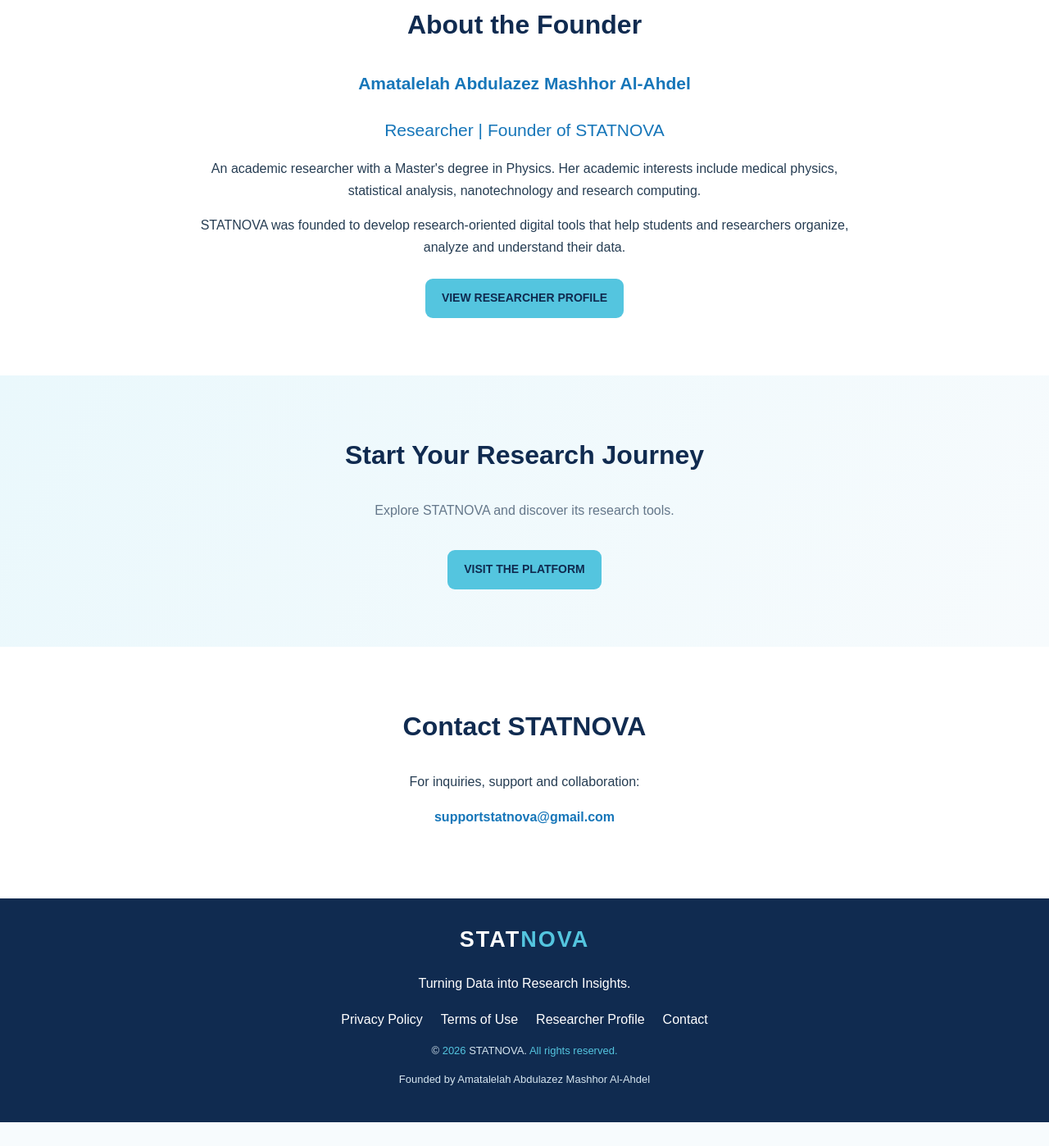
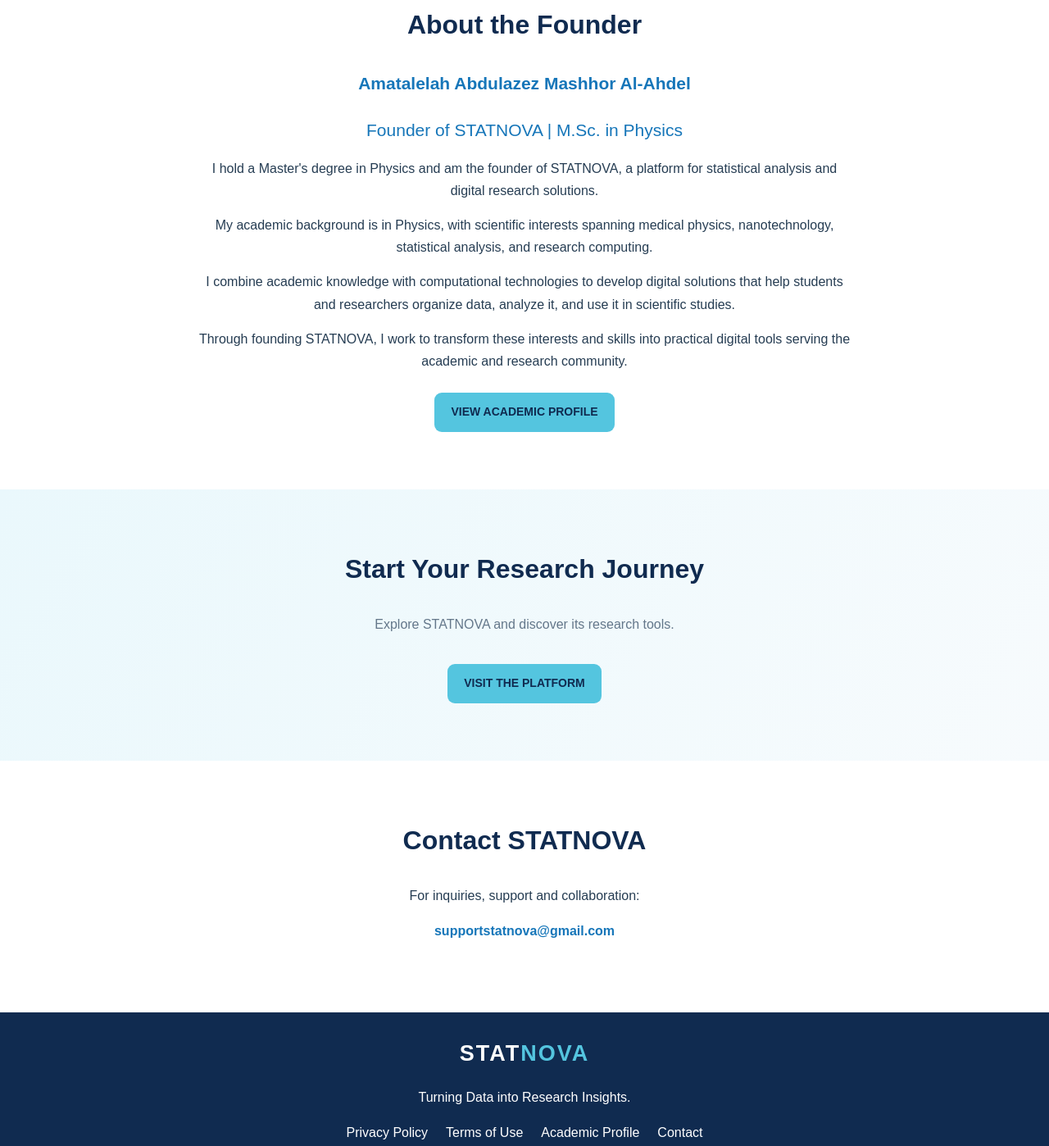
Before and after one commit to aa773813191-source/statnova-website, a plain HTML site: page index.html in a window 1280 px wide. Shown: the part 1941-3339 px from the top of the page at 82% size. Before the commit the page ends 3310 px from the top, so only its background shows below. Drawn offline with Linux system fonts and the light colour scheme.

Commit message:
Align homepage founder identity and bilingual profile

```diff
--- a/index.html
+++ b/index.html
@@ -507,6 +507,7 @@ html[dir="rtl"] .intro {
 
 <!-- FOUNDER -->
 <section class="about" id="developer">
+
   <h2 class="section-title"
       data-en="About the Founder"
       data-ar="عن المؤسسة">
@@ -520,29 +521,40 @@ html[dir="rtl"] .intro {
   </h3>
 
   <p class="developer-name"
-     data-en="Researcher | Founder of STATNOVA"
-     data-ar="باحثة | مؤسسة STATNOVA">
-    Researcher | Founder of STATNOVA
+     data-en="Founder of STATNOVA | M.Sc. in Physics"
+     data-ar="مؤسسة STATNOVA | حاصلة على الماجستير في الفيزياء">
+    Founder of STATNOVA | M.Sc. in Physics
   </p>
 
-  <p data-en="An academic researcher with a Master's degree in Physics. Her academic interests include medical physics, statistical analysis, nanotechnology and research computing."
-     data-ar="باحثة أكاديمية حاصلة على درجة الماجستير في الفيزياء. تتركز اهتماماتها الأكاديمية في الفيزياء الطبية والتحليل الإحصائي وتقنية النانو والحوسبة البحثية.">
-    An academic researcher with a Master's degree in Physics. Her academic interests include medical physics, statistical analysis, nanotechnology and research computing.
+  <p data-en="I hold a Master's degree in Physics and am the founder of STATNOVA, a platform for statistical analysis and digital research solutions."
+     data-ar="حاصلة على درجة الماجستير في الفيزياء، ومؤسسة منصة STATNOVA للتحليل الإحصائي والحلول البحثية الرقمية.">
+    I hold a Master's degree in Physics and am the founder of STATNOVA, a platform for statistical analysis and digital research solutions.
   </p>
 
-  <p data-en="STATNOVA was founded to develop research-oriented digital tools that help students and researchers organize, analyze and understand their data."
-     data-ar="أسست STATNOVA بهدف تطوير أدوات رقمية بحثية تساعد الطلاب والباحثين على تنظيم بياناتهم وتحليلها وفهم نتائجها.">
-    STATNOVA was founded to develop research-oriented digital tools that help students and researchers organize, analyze and understand their data.
+  <p data-en="My academic background is in Physics, with scientific interests spanning medical physics, nanotechnology, statistical analysis, and research computing."
+     data-ar="تتمحور خلفيتي الأكاديمية حول الفيزياء، وتشمل اهتماماتي العلمية الفيزياء الطبية، وتقنية النانو، والتحليل الإحصائي، والحوسبة البحثية.">
+    My academic background is in Physics, with scientific interests spanning medical physics, nanotechnology, statistical analysis, and research computing.
+  </p>
+
+  <p data-en="I combine academic knowledge with computational technologies to develop digital solutions that help students and researchers organize data, analyze it, and use it in scientific studies."
+     data-ar="أجمع في عملي بين التأهيل الأكاديمي والاهتمام بالتقنيات الحاسوبية، وأسعى إلى تطوير حلول رقمية تساعد الطلاب والباحثين على تنظيم البيانات وتحليلها والاستفادة منها في الدراسات والأبحاث العلمية.">
+    I combine academic knowledge with computational technologies to develop digital solutions that help students and researchers organize data, analyze it, and use it in scientific studies.
+  </p>
+
+  <p data-en="Through founding STATNOVA, I work to transform these interests and skills into practical digital tools serving the academic and research community."
+     data-ar="ومن خلال تأسيس STATNOVA، أعمل على تحويل هذه الاهتمامات والخبرات إلى أدوات رقمية عملية تخدم المجتمع الأكاديمي والبحثي.">
+    Through founding STATNOVA, I work to transform these interests and skills into practical digital tools serving the academic and research community.
   </p>
 
   <div class="profile-action">
     <a class="btn primary"
        href="profile.html"
-       data-en="VIEW RESEARCHER PROFILE"
-       data-ar="عرض الملف التعريفي للباحثة">
-      VIEW RESEARCHER PROFILE
+       data-en="VIEW ACADEMIC PROFILE"
+       data-ar="عرض الملف الأكاديمي">
+      VIEW ACADEMIC PROFILE
     </a>
   </div>
+
 </section>
 
 <!-- CALL TO ACTION -->
@@ -599,6 +611,7 @@ html[dir="rtl"] .intro {
   </p>
 
   <div class="footer-links">
+
     <a href="privacy.html"
        data-en="Privacy Policy"
        data-ar="سياسة الخصوصية">
@@ -612,9 +625,9 @@ html[dir="rtl"] .intro {
     </a>
 
     <a href="profile.html"
-       data-en="Researcher Profile"
-       data-ar="الملف التعريفي للباحثة">
-      Researcher Profile
+       data-en="Academic Profile"
+       data-ar="الملف الأكاديمي">
+      Academic Profile
     </a>
 
     <a href="#contact"
@@ -622,6 +635,7 @@ html[dir="rtl"] .intro {
        data-ar="تواصل معنا">
       Contact
     </a>
+
   </div>
 
   <p class="copyright">
```
